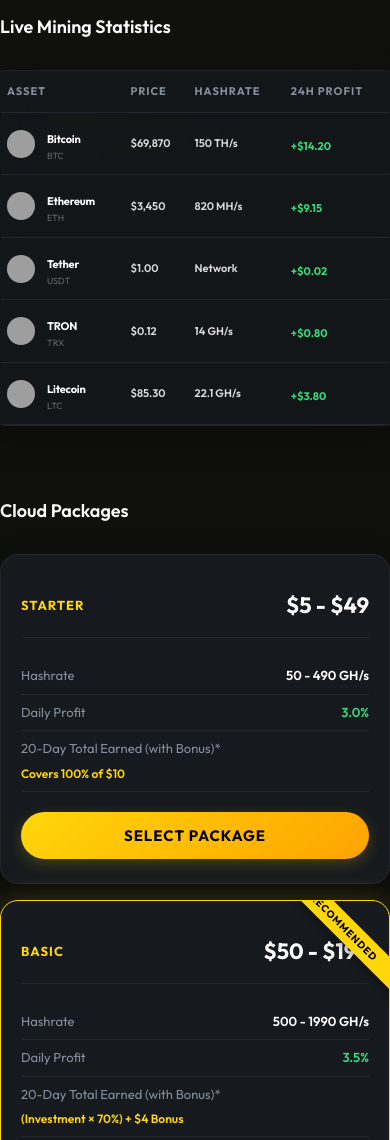
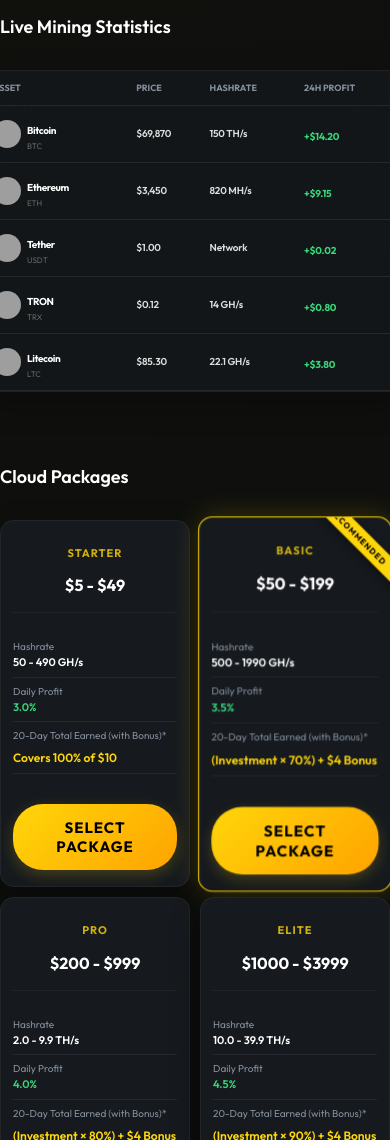
Before and after one commit to imesh4523/mining, a React (Vite) app: page / in a window 390 px wide. Shown: the part 428-1568 px from the top of the page. Built offline with nearby package versions, Linux system fonts and the light colour scheme; no server answers; grey boxes are pictures that could not be loaded.

Commit message:
UI: Mobile stats table 24h profit fix and cloud packages 2-column layout

```diff
--- a/src/components/MiningPlans.css
+++ b/src/components/MiningPlans.css
@@ -87,54 +87,62 @@
 
 @media (max-width: 768px) {
   .plans-grid {
-    grid-template-columns: 1fr;
-    gap: 16px;
+    grid-template-columns: 1fr 1fr; /* Two per row on mobile */
+    gap: 10px; /* Tighter gap for small screen */
   }
 
   .plan-card {
-    padding: 34px 20px 24px; /* More top padding to clear ribbon */
-    border-radius: 18px;
+    padding: 24px 12px 16px; /* Very compact padding */
+    border-radius: 14px;
+    min-height: auto;
   }
 
   .recommended-ribbon {
-    top: 15px;
-    right: -40px;
-    padding: 4px 40px;
-    font-size: 10px;
+    top: 10px;
+    right: -45px;
+    padding: 3px 40px;
+    font-size: 8px;
   }
 
   .plan-header {
     display: flex;
-    justify-content: space-between;
-    align-items: center;
-    margin-bottom: 16px;
-    position: relative;
-    z-index: 5;
+    flex-direction: column; /* Stack name and price in narrow columns */
+    align-items: flex-start;
+    gap: 4px;
+    margin-bottom: 12px;
   }
 
   .plan-name {
-    font-size: 13px;
+    font-size: 11px;
+    opacity: 0.8;
   }
 
   .plan-price {
-    font-size: 22px;
-    margin-top: 0;
-  }
-
-  .plan-info {
-    margin-bottom: 20px;
+    font-size: 16px;
+    font-weight: 800;
   }
 
   .info-row {
-    padding: 8px 0;
+    padding: 6px 0;
+    flex-wrap: wrap; /* Allow values to wrap if column is very narrow */
   }
 
-  .info-label, .info-value {
-    font-size: 13px;
+  .info-label {
+    font-size: 10px;
+  }
+
+  .info-value {
+    font-size: 11px;
+    width: 100%; /* Force value to new line if name above it to save space */
+  }
+
+  .btn-buy {
+    padding: 10px 5px;
+    font-size: 11px;
+    border-radius: 8px;
   }
 
   .plan-card.popular {
-    transform: none;
     border-width: 1px;
   }
 }
--- a/src/components/StatsTable.css
+++ b/src/components/StatsTable.css
@@ -68,21 +68,33 @@
 /* Mobile specific fixes */
 @media (max-width: 600px) {
   .stats-container {
-    margin: 15px -10px; /* Pull slightly into negative margin to use more edge space */
-    padding: 0 10px;
+    margin: 15px -16px;
+    padding: 0 4px; /* Reduced to minimum */
+    border-radius: 0; /* Full edge to edge feel on mobile */
   }
 
-  .stats-table th, .stats-table td {
-    padding: 12px 6px; /* Very tight padding for mobile */
+  .stats-table th {
+    padding: 10px 4px;
+    font-size: 9px;
+    letter-spacing: 0;
+  }
+
+  .stats-table td {
+    padding: 10px 4px;
+  }
+
+  .asset-cell {
+    gap: 6px;
   }
 
   .asset-name {
-    font-size: 11px;
-    letter-spacing: -0.2px;
+    font-size: 10px;
+    letter-spacing: -0.4px;
+    line-height: 1;
   }
 
   .asset-info span:last-child {
-    font-size: 9px !important;
+    font-size: 8px !important;
   }
 
   .sparkline {
@@ -90,7 +102,13 @@
   }
 
   .price-cell, .hashrate-cell, .profit-text {
-    font-size: 11px;
+    font-size: 10px;
     white-space: nowrap;
+    letter-spacing: -0.2px;
+  }
+
+  /* Force table scroll if it still overflows */
+  .stats-table {
+    min-width: 320px;
   }
 }
```
